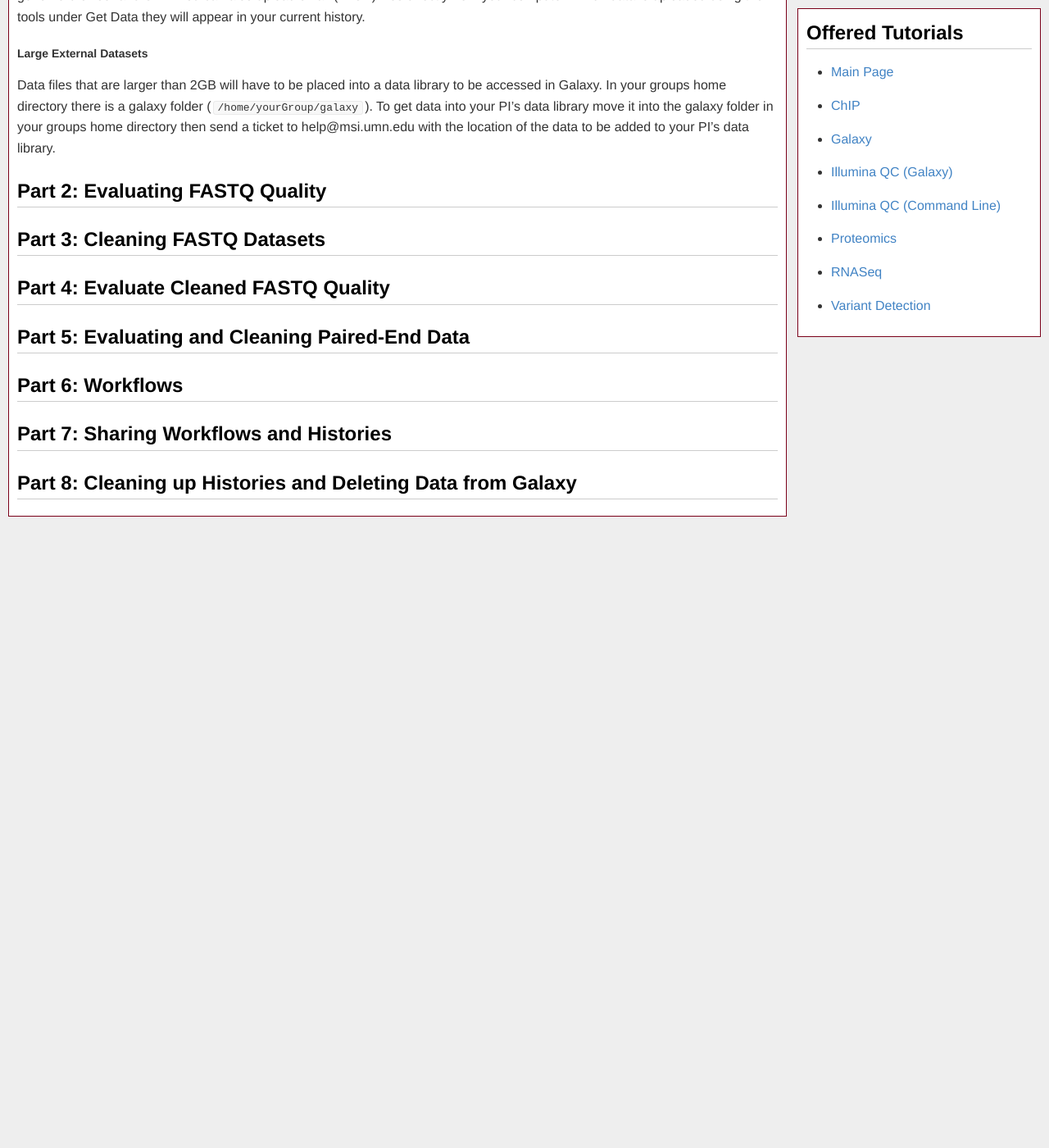
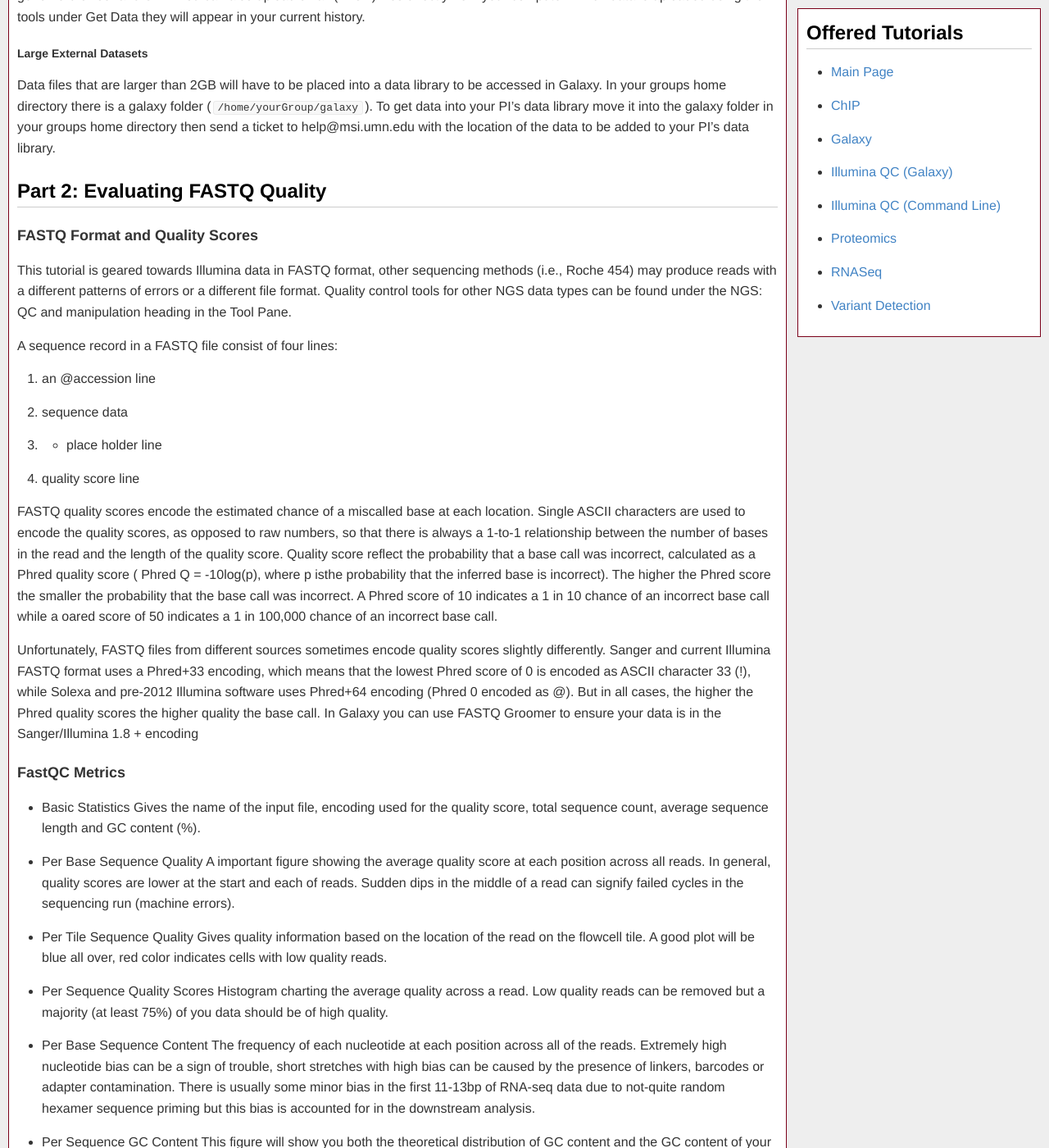
Before and after one commit to msi-ris/Tutorials, a Jekyll site: the page built from illumina_qc.md, in a window 1280 px wide and 1400 px high, scrolled down 2718 px. Shown: the whole window at 82% size. Built offline with Jekyll 4.4.1, drawn with Linux system fonts in a browser that asks for light colours; before the commit the page ends 3348 px from its top, so only the background shows below that; some of the changed text lies outside the part shown.

Commit message:
Update illumina

```diff
--- a/illumina_qc.md
+++ b/illumina_qc.md
@@ -121,6 +121,84 @@ help@msi.umn.edu with the location of the data to be added to your PI's data
 library.
 
 ## Part 2: Evaluating FASTQ Quality
+### FASTQ Format and Quality Scores
+This tutorial is geared towards Illumina data in FASTQ format, other sequencing
+methods (i.e., Roche 454) may produce reads with a different patterns of errors
+or a different file format. Quality control tools for other NGS data types can
+be found under the NGS: QC and manipulation heading in the Tool Pane.
+
+A sequence record in a FASTQ file consist of four lines:
+1. an @accession line
+2. sequence data
+3. + place holder line
+4. quality score line
+
+FASTQ quality scores encode the estimated chance of a miscalled base at each
+location. Single ASCII characters are used to encode the quality scores, as
+opposed to raw numbers, so that there is always a 1-to-1 relationship between
+the number of bases in the read and the length of the quality score. Quality
+score reflect the probability that a base call was incorrect, calculated as a
+Phred quality score ( Phred Q = -10log(p), where p isthe probability that the
+inferred base is incorrect). The higher the Phred score the smaller the
+probability that the base call was incorrect. A Phred score of 10 indicates a 1
+in 10 chance of an incorrect base call while a oared score of 50 indicates a 1
+in 100,000 chance of an incorrect base call.
+
+Unfortunately, FASTQ files from different sources sometimes encode quality
+scores slightly differently. Sanger and current Illumina FASTQ format uses a
+Phred+33 encoding, which means that the lowest Phred score of 0 is encoded as
+ASCII character 33 (!), while Solexa and pre-2012 Illumina software uses
+Phred+64 encoding (Phred 0 encoded as @). But in all cases, the higher the Phred
+quality scores the higher quality the base call. In Galaxy you can use FASTQ
+Groomer to ensure your data is in the Sanger/Illumina 1.8 + encoding
+
+### FastQC Metrics
+- Basic Statistics
+  Gives the name of the input file, encoding used for the quality score, total
+  sequence count, average sequence length and GC content (%).
+- Per Base Sequence Quality
+A important figure showing the average quality score at each position across all reads. In
+general, quality scores are lower at the start and each of reads. Sudden dips in the middle
+of a read can signify failed cycles in the sequencing run (machine errors).
+- Per Tile Sequence Quality
+Gives quality information based on the location of the read on the flowcell tile. A good plot
+will be blue all over, red color indicates cells with low quality reads.
+- Per Sequence Quality Scores
+Histogram charting the average quality across a read. Low quality reads can be removed but
+a majority (at least 75%) of you data should be of high quality.
+- Per Base Sequence Content
+The frequency of each nucleotide at each position across all of the reads. Extremely high
+nucleotide bias can be a sign of trouble, short stretches with high bias can be caused by the
+presence of linkers, barcodes or adapter contamination. There is usually some minor bias in
+the first 11-13bp of RNA-seq data due to not-quite random hexamer sequence priming but
+this bias is accounted for in the downstream analysis.
+- Per Sequence GC Content
+This figure will show you both the theoretical distribution of GC content and the GC content
+of your data. These distributions should be similar.
+- Per Base N Content
+Rate of ambitious base calls (N) for each position along the reads. This count should be
+very low (<10), to many N calls indicates issues with the sequencing run (usually machine
+errors).
+- Sequence Length Distributions
+Histogram of the sequence lengths. Illumina reads that have not been trimmed will all have
+the same length, once trimmed you want a majority of your reads to be full length and a
+small percentage to be shorter.
+- Sequence Duplication Levels
+Frequency of exact sequence duplicates in the dataset. High duplication rates can be caused
+by PCR artifacts and/or low library diversity. Low levels of duplication can be removed but,
+high levels indicate issues with the library preparation.
+- Overrepresented Sequences
+A list of overrepresented sequences if they exist in the data. These are the sequences that
+are contributing to the data in the Sequence Duplication Level graph.
+- Adapter Content
+While the Overrepresented Sequences analysis will pick up adapter contamination the results
+can often be unclear. This plot looks specifically for a set of Illumina adapters and gives a
+plot indicating the the total proportion of your lib ray which contain these adapters.
+- K-mer Content
+Shows the amount (% of reads) and sequence of overrepresented K-mers. High levels of
+overrepresented sequences usually arise from adapter contamination and these levels should
+drop after adapters are removed from your data.
+
 ## Part 3: Cleaning FASTQ Datasets
 ## Part 4: Evaluate Cleaned FASTQ Quality
 ## Part 5: Evaluating and Cleaning Paired-End Data
```
